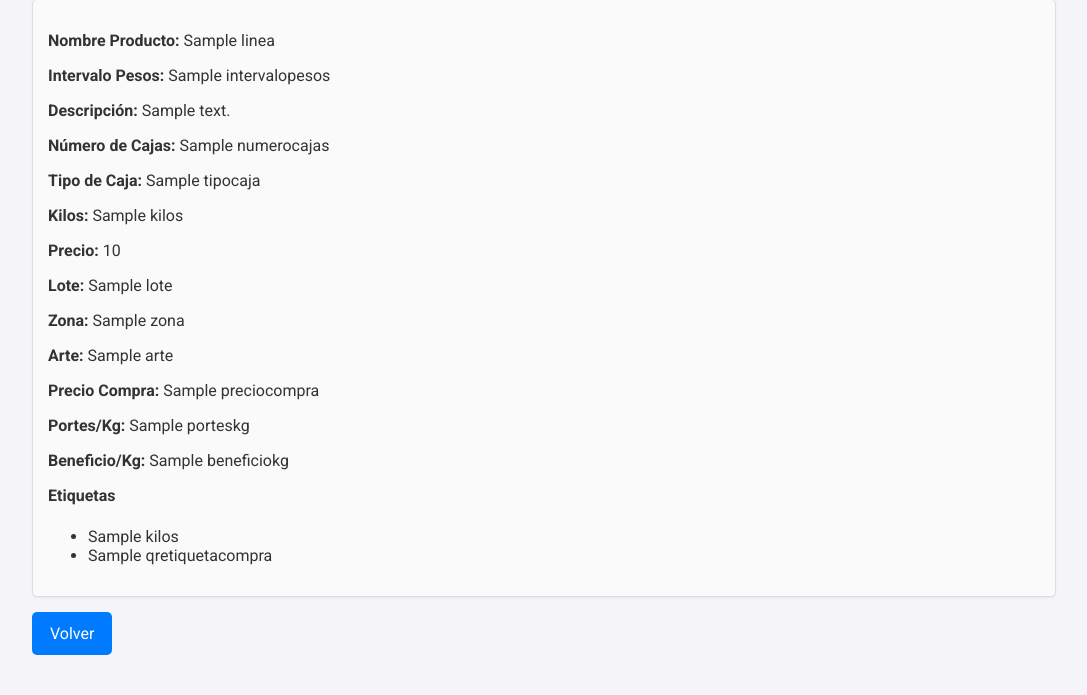
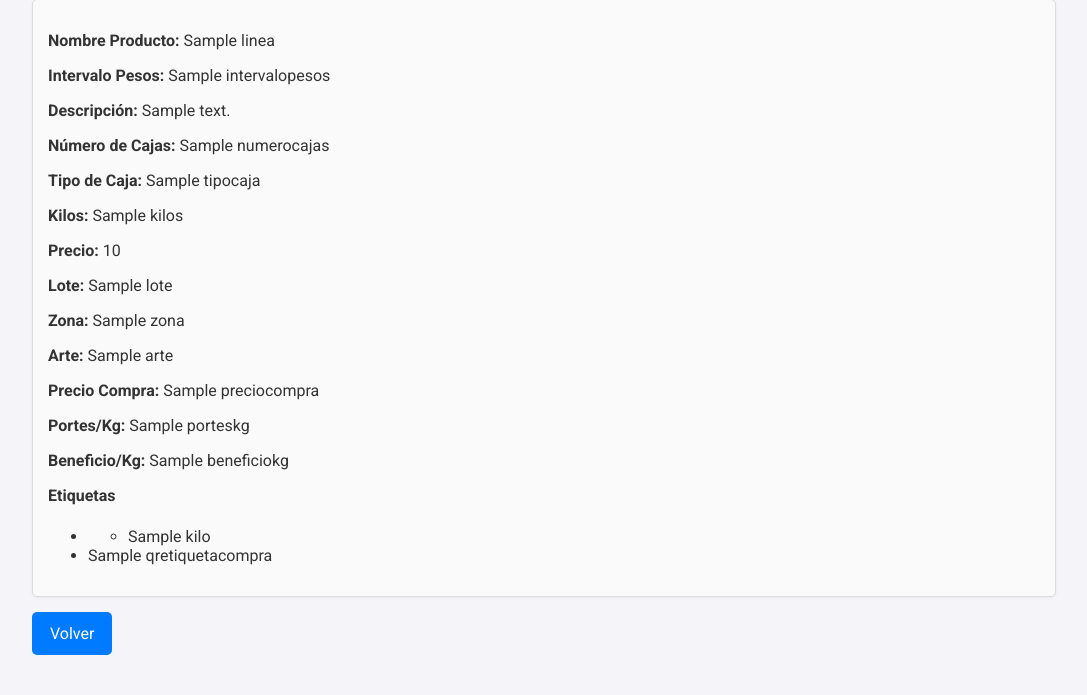
Before and after one commit to davidlopezcasas/myapp, a Flask app: template templates/view_albaran.html in a window 1280 px wide. Shown: the part 272-967 px from the top of the page, without its empty margins (96-1183 px from the left). Run offline with Flask 3, Linux system fonts and the light colour scheme; the template is opened without the code that fills it: most values are stand-ins (such as "Sample title", 1, 10 or a date in 2020).

Commit message:
pdf funcionando

```diff
--- a/app.py
+++ b/app.py
@@ -27,6 +27,7 @@
     connection.close()
     return render_template('index.html', albaranes=albaranes)
 
+
 @app.route('/albaran/<int:albaran_id>')
 def view_albaran(albaran_id):
     connection = get_db_connection()
@@ -41,14 +42,20 @@
         lineas_producto = cursor.fetchall()
 
         for linea in lineas_producto:
-            cursor.execute("SELECT * FROM etiqueta WHERE etiqueta_id IN (SELECT etiqueta_id FROM linea_producto_etiqueta WHERE albaran_id = %s AND linea_id = %s)",
-                           (albaran_id, linea['linea_id']))
+            cursor.execute(
+                "SELECT * FROM etiqueta WHERE etiqueta_id IN (SELECT etiqueta_id FROM linea_producto_etiqueta WHERE albaran_id = %s AND linea_id = %s)",
+                (albaran_id, linea['linea_id']))
             etiquetas = cursor.fetchall()
+
+            # Convertir kilos en una lista
+            for etiqueta in etiquetas:
+                if 'kilos' in etiqueta:
+                    etiqueta['kilos'] = etiqueta['kilos'].split()
+
             linea['etiquetas'] = etiquetas
 
     connection.close()
     return render_template('view_albaran.html', albaran=albaran, cliente=cliente, lineas_producto=lineas_producto)
-
 
 
 @app.route('/create', methods=['GET', 'POST'])
--- a/templates/view_albaran.html
+++ b/templates/view_albaran.html
@@ -26,7 +26,13 @@
         <h4>Etiquetas</h4>
         <ul>
             {% for etiqueta in linea.etiquetas %}
-            <li>{{ etiqueta.kilos }}</li>
+            <li>
+                <ul>
+                    {% for kilo in etiqueta.kilos %}
+                    <li>{{ kilo }}</li>
+                    {% endfor %}
+                </ul>
+            </li>
             <li>{{ etiqueta.qretiquetacompra }}</li>
             {% endfor %}
         </ul>
```
